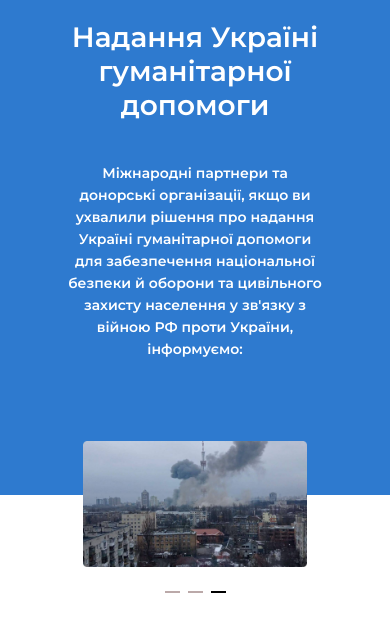
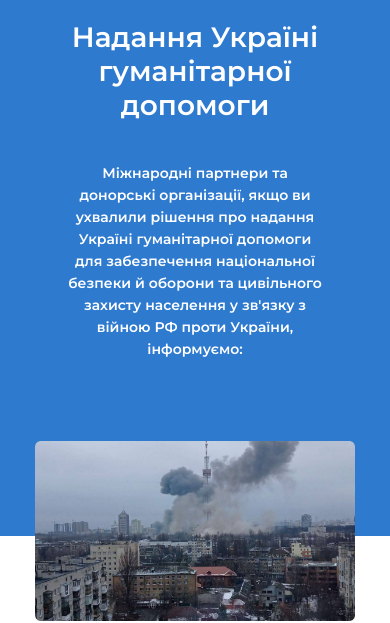
Before and after one commit to AntonUdovenko/gumanitarka, a website: page src/index.html in a window 390 px wide. Shown: the part 235-858 px from the top of the page. Drawn offline with nearby package versions, Linux system fonts and the light colour scheme; files that its build step writes are made by us from their sources; files whose address does not match are found by name.

Commit message:
carousel bug fixed

```diff
--- a/src/sass/blocks/_media.scss
+++ b/src/sass/blocks/_media.scss
@@ -23,7 +23,7 @@
         }
     }
     .carousel__inner {
-        width: 70%;
+        width: 100%;
     }
     .about {
         &__grid {
```
Also changed, not shown: dist/css/style.min.css.
